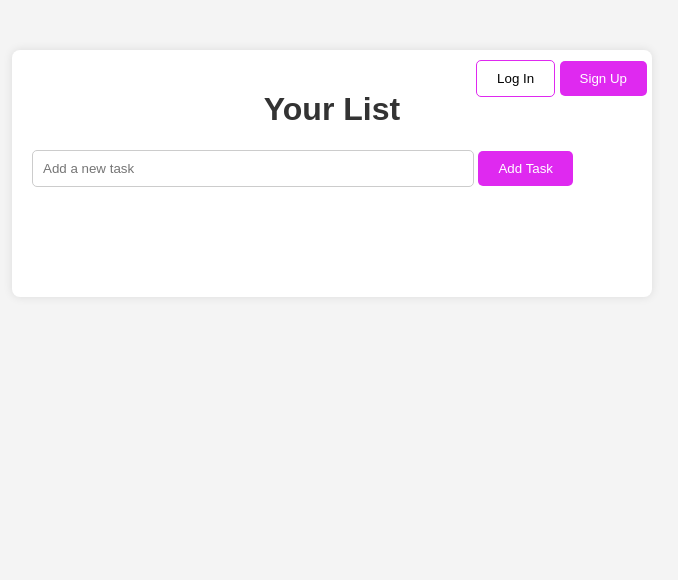
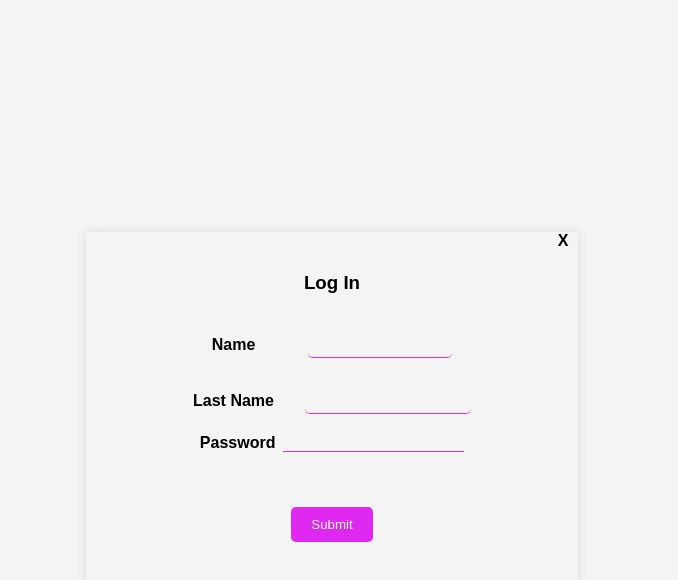
Before and after one commit to Tamana543/Developed-ToDo-app, a plain HTML site: page index.html in a window 1280 px wide. Both pictures are taken after a click on the button "Log In". Shown: the whole page, without its empty margins (308-986 px from the left). Drawn offline with Linux system fonts and the light colour scheme.

Commit message:
Log-in and Soign-up widows added

```diff
--- a/index.html
+++ b/index.html
@@ -9,7 +9,7 @@
     <script defer src="js-files/script.js"></script>
   </head>
 
-  <body>
+  <body class="flex">
     <div class="container">
       <div class="userBtns">
         <button class="log_in">Log In</button>
@@ -22,5 +22,42 @@
       <button onclick="addTask()">Add Task</button>
       <ul id="taskList"></ul>
     </div>
+    <div class="window log_in-window hide">
+      <div class="closeBtn">X</div>
+      <form action="" method="post" class="flex">
+        <h3 class="head">Log In</h3>
+        <div class="name flex">
+          <label for="name">Name</label>
+          <input type="text" name="name" id="Name" />
+        </div>
+        <div class="last_name flex">
+          <label for="last-name" class="last_name-label">Last Name</label>
+          <input type="text" name="last-name" id="lastName" />
+        </div>
+        <div class="password flex">
+          <label for="password">Password</label>
+          <input type="password" name="password" id="password" />
+        </div>
+
+        <button type="submit" class="submit">Submit</button>
+      </form>
+    </div>
+    <div class="window sign_up-window hide">
+      <div class="closeBtn">X</div>
+      <form action="" method="post" class="flex">
+        <h3 class="head">Sign Up</h3>
+        <div class="name flex">
+          <label for="name">Name</label>
+          <input type="text" name="name" id="Name" />
+        </div>
+
+        <div class="password flex">
+          <label for="password">Password</label>
+          <input type="password" name="password" id="password" />
+        </div>
+
+        <button type="submit" class="submit">Submit</button>
+      </form>
+    </div>
   </body>
 </html>
--- a/js-files/script.js
+++ b/js-files/script.js
@@ -1,7 +1,12 @@
 const taskInput = document.getElementById("taskInput");
 const taskList = document.getElementById("taskList");
-const logInBtn = document.querySelector("log_in");
-const signUpBtn = document.querySelector("sign_up");
+const logInBtn = document.querySelector(".log_in");
+const signUpBtn = document.querySelector(".sign_up");
+const container = document.querySelector(".container");
+const submit = document.querySelector(".submit");
+const logInWindow = document.querySelector(".log_in-window");
+const signUpWindow = document.querySelector(".sign_up-window");
+const closeBtn = document.querySelectorAll(".closeBtn");
 function addTask() {
   const list = document.createElement("li");
   list.textContent = taskInput.value;
@@ -26,6 +31,22 @@ function addTask() {
   // Clear input field
   taskInput.value = "";
 }
+// Event Lesteners
+logInBtn.addEventListener("click", () => {
+  logInWindow.classList.remove("hide");
+  container.style.display = "none";
+});
+signUpBtn.addEventListener("click", () => {
+  signUpWindow.classList.remove("hide");
+  container.style.display = "none";
+});
+closeBtn.forEach((ele) => {
+  ele.addEventListener("click", () => {
+    logInWindow.classList.add("hide");
+    signUpWindow.classList.add("hide");
+    container.style.display = "block";
+  });
+});
 document.addEventListener("keypress", function (event) {
   if (event.key === "Enter") {
     addTask();
--- a/style.css
+++ b/style.css
@@ -1,10 +1,16 @@
 body {
   font-family: Arial, sans-serif;
   background-color: #f4f4f4;
+  position: relative;
+  height: 100vh;
 }
-
+.flex {
+  display: flex;
+  justify-content: center;
+  align-items: center;
+}
 .container {
-  max-width: 600px;
+  width: 600px;
   margin: 50px auto;
   padding: 20px;
   background-color: #fff;
@@ -78,3 +84,43 @@ li {
   border: 1px solid #df29f0;
   color: #000;
 }
+.window {
+  box-shadow: 0 0 10px rgba(0, 0, 0, 0.1);
+  width: 39%;
+  height: 22rem;
+  position: relative;
+}
+.closeBtn {
+  position: absolute;
+  right: 10px;
+  font-size: 1rem;
+  font-weight: 900;
+  cursor: pointer;
+}
+.hide {
+  display: none;
+}
+form {
+  flex-direction: column;
+  justify-content: space-between;
+  padding: 5%;
+  gap: 10px;
+  height: 80%;
+}
+label {
+  font-weight: 600;
+  font-size: 1rem;
+  margin-right: 3%;
+  width: 50%;
+}
+#Name,
+#lastName,
+#password {
+  outline: none;
+  background: none;
+  border: none;
+  border-bottom: 1px solid #df29f0;
+}
+.submit {
+  margin-top: 10%;
+}
```
